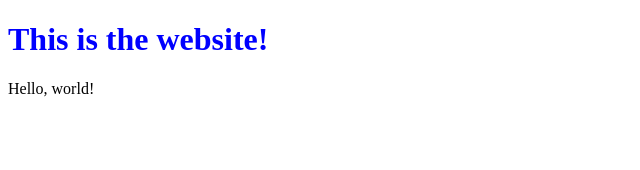
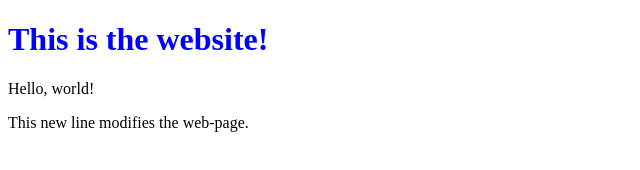
Before and after one commit to Lan-ces/virginProject-_0, a plain HTML site: page hello.html in a window 1280 px wide. Shown: the whole page, without its empty margins (0-640 px from the left). Drawn offline with Linux system fonts and the light colour scheme.

Commit message:
Add p element

```diff
--- a/hello.html
+++ b/hello.html
@@ -6,5 +6,6 @@
 	<body>
 		<h1 style="color:blue">This is the website!</h1>
 		Hello, world!
+		<p>This new line modifies the web-page.</p>
 	</body>
 </html>
```
